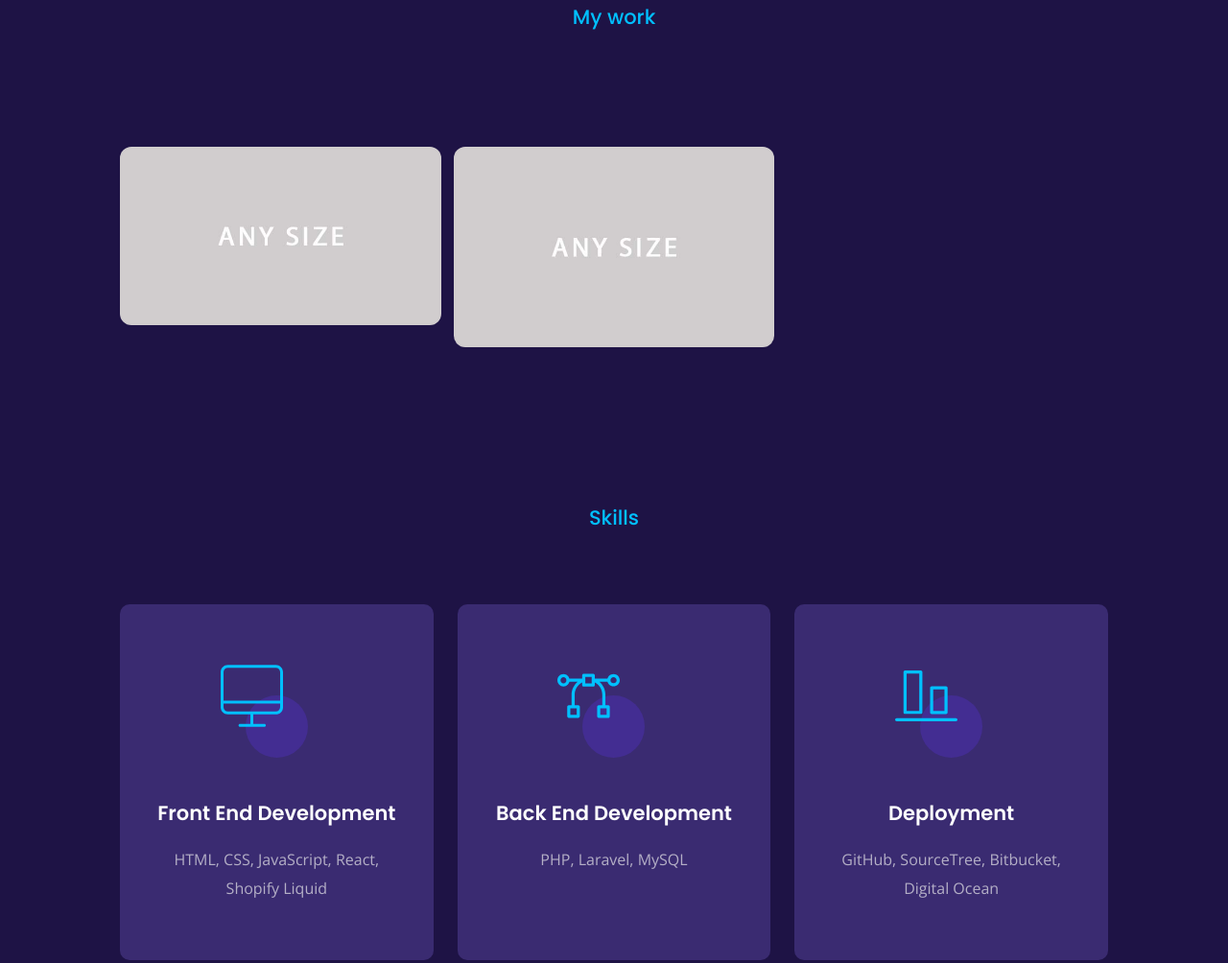
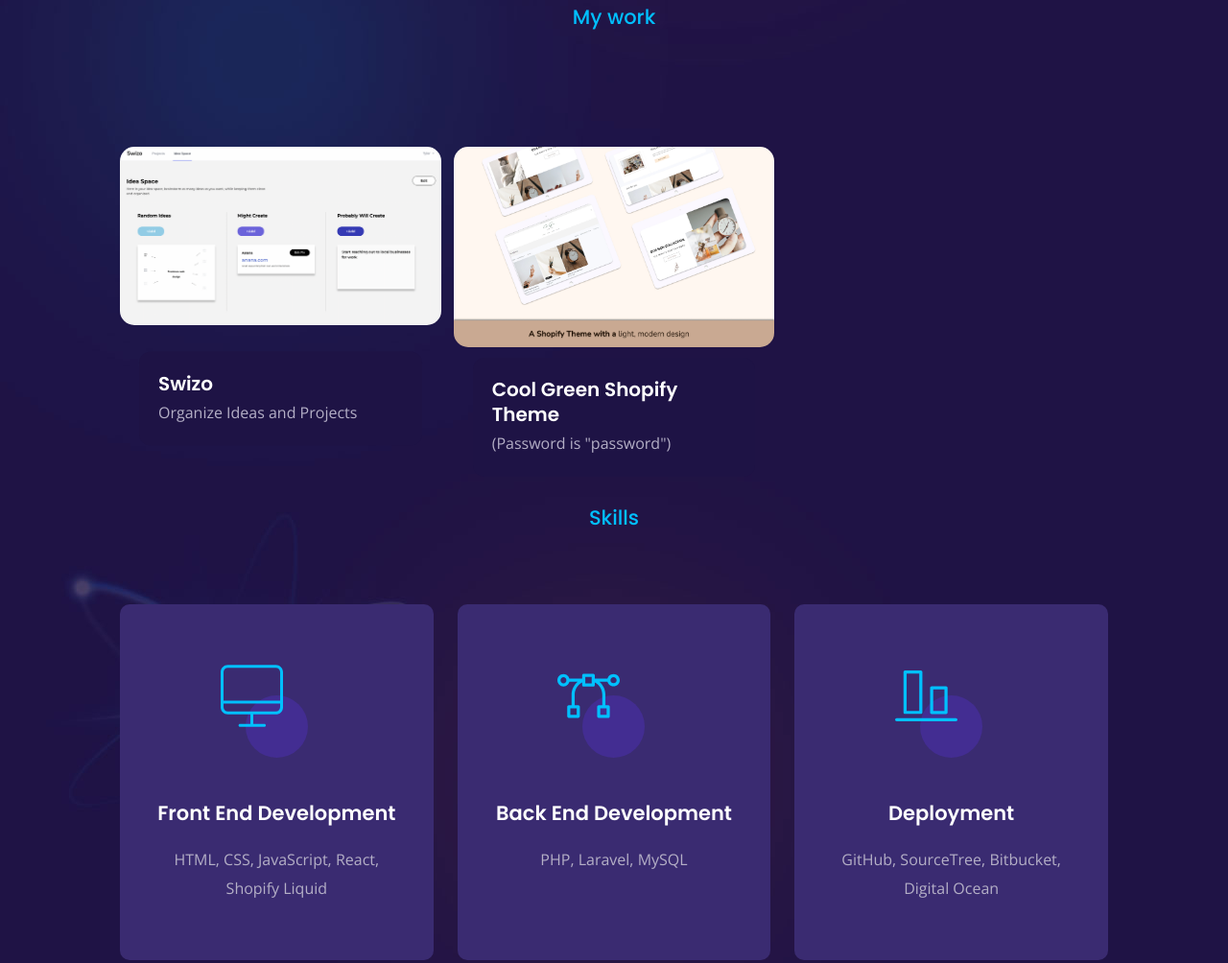
Before and after one commit to DavidFrempong/DavidFrempong1, a plain HTML site: page index.html in a window 1280 px wide. Shown: the part 1042-2046 px from the top of the page at 96% size. Drawn offline with nearby package versions, Linux system fonts and the light colour scheme; no server answers; files whose address does not match are found by name.

Commit message:
fix image opacity issue

```diff
--- a/css/style.css
+++ b/css/style.css
@@ -1255,15 +1255,16 @@ text-decoration: underline;
 	clear: both;
 	float: left;
 	position: relative;
-	overflow: hidden;
+	/* overflow: hidden; */
 }
 .foliox_tm_portfolio .portfolio_list ul li .image{
 	position: relative;
 }
 .foliox_tm_portfolio .portfolio_list ul li .image img{
 	position: relative;
-	opacity: 0;
+	/* opacity: 0; */
 	min-width: 100%;
+	border-radius: 15px;
 }
 .foliox_tm_portfolio .portfolio_list ul li .image .main{
 	position: absolute;
@@ -1301,7 +1302,7 @@ text-decoration: underline;
 	font-size: 16px;
 }
 .foliox_tm_portfolio .portfolio_list ul li .list_inner:hover .details{
-	transform: translateY(0);
+	/* transform: translateY(0); */
 }
 .foliox_tm_full_link{
 	position: absolute;
--- a/index.html
+++ b/index.html
@@ -268,7 +268,7 @@
 								<div class="list_inner tilt-effect">
 									<div class="image">
 										<img src="img/portfolio/Swizo Image.png" alt="" />
-										<div class="main" data-img-url="img/portfolio/1.jpg"></div>
+										<div class="main" data-img-url="img/portfolio/Swizo Image.png"></div>
 									</div>
 									<div class="details">
 										<h3>Swizo</h3>
@@ -284,7 +284,7 @@
 								<div class="list_inner tilt-effect">
 									<div class="image">
 										<img src="img/portfolio/Shopify Theme.jpg" alt="" />
-										<div class="main" data-img-url="img/portfolio/2.jpg"></div>
+										<div class="main" data-img-url="img/portfolio/Shopify Theme.jpg"></div>
 									</div>
 									<div class="details">
 										<h3>Cool Green Shopify Theme</h3>
```
